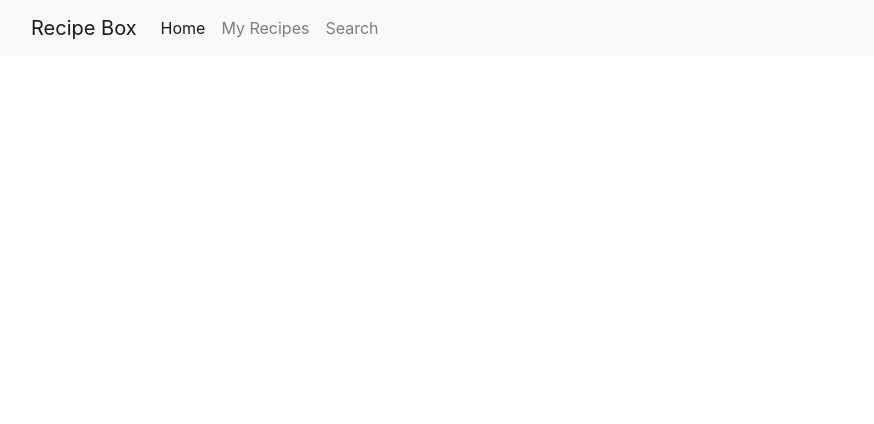
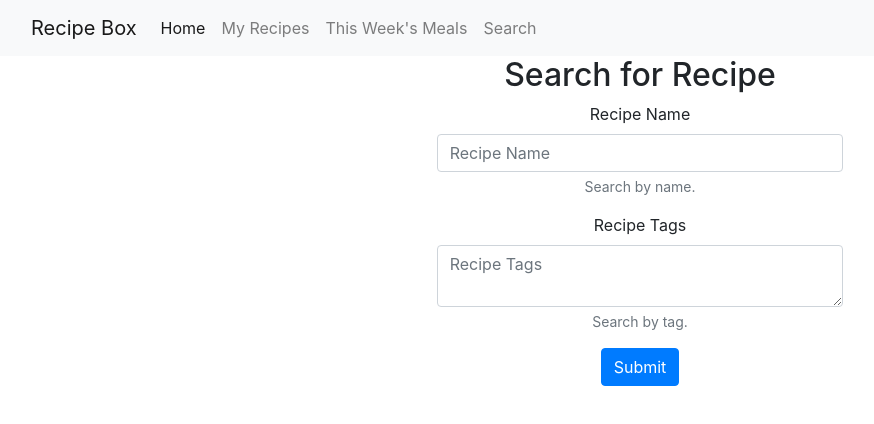
Before and after one commit to JackieHodges/RecipeKeeper, a React (Create React App) app in the folder client/: page /searchRecipes in a window 1280 px wide. Shown: the top 424 px of the page, without its empty margins (0-874 px from the left). Built offline with nearby package versions, Linux system fonts and the light colour scheme.

Commit message:
added new components and router routes

```diff
--- a/client/src/App.js
+++ b/client/src/App.js
@@ -4,6 +4,8 @@ import { BrowserRouter, Switch, Route } from 'react-router-dom';
 import HomePage from './pages/HomePage'
 import NavBar from "./components/navBar";
 import MyRecipes from "./components/myRecipes";
+import SearchRecipe from "./components/searchRecipes";
+import ThisWeek from "./components/thisWeeksMeals";
 
 function App() {
   return (
@@ -13,6 +15,8 @@ function App() {
         <Switch>
           <Route exact path="/" component={ HomePage } />
           <Route exact path="/myRecipes" component={ MyRecipes } />
+          <Route exact path="/searchRecipes" component={ SearchRecipe } />
+          <Route exact path="/thisWeeksMeals" component={ ThisWeek } />
         </Switch>
       </BrowserRouter>
     </div>
--- a/client/src/components/navBar.js
+++ b/client/src/components/navBar.js
@@ -18,7 +18,10 @@ function NavBar() {
                             <a className="nav-link" href="/myRecipes">My Recipes</a>
                         </li>
                         <li className="nav-item">
-                            <a className="nav-link" href="/">Search</a>
+                            <a className="nav-link" href="/thisWeeksMeals">This Week's Meals</a>
+                        </li>
+                        <li className="nav-item">
+                            <a className="nav-link" href="/searchRecipes">Search</a>
                         </li>
                     </ul>
                 </div>
--- a/client/src/components/searchRecipes.js
+++ b/client/src/components/searchRecipes.js
@@ -0,0 +1,40 @@
+import React from "react";
+import { Form, Button, Row, Col } from "react-bootstrap";
+
+function SearchRecipe() {
+
+    return (
+        <div>
+            <Row>
+                <Col></Col>
+                <Col>
+                    <h2>Search for Recipe</h2>
+                    <Form>
+                        <Form.Group controlId="formRecipe">
+                            <Form.Label>Recipe Name</Form.Label>
+                            <Form.Control type="text" placeholder="Recipe Name" />
+                            <Form.Text className="text-muted">
+                                Search by name.
+                            </Form.Text>
+                        </Form.Group>
+
+                        <Form.Group controlId="formRecipeTag">
+                            <Form.Label>Recipe Tags</Form.Label>
+                            <Form.Control as="textarea" placeholder="Recipe Tags" />
+                            <Form.Text className="text-muted">
+                                Search by tag.
+                            </Form.Text>
+                        </Form.Group>
+
+                        <Button variant="primary" type="submit">
+                            Submit
+                        </Button>
+                    </Form>
+                </Col>
+                <Col></Col>
+            </Row>
+        </div>
+    )
+}
+
+export default SearchRecipe;
--- a/client/src/components/thisWeeksMeals.js
+++ b/client/src/components/thisWeeksMeals.js
@@ -0,0 +1,21 @@
+import React from "react";
+import { Row, Col } from "react-bootstrap";
+
+function ThisWeek() {
+
+    return (
+        <div>
+            <Row>
+                <Col>Sunday</Col>
+                <Col>Monday</Col>
+                <Col>Tuesday</Col>
+                <Col>Wednesday</Col>
+                <Col>Thursday</Col>
+                <Col>Friday</Col>
+                <Col>Saturday</Col>
+            </Row>
+        </div>
+    )
+}
+
+export default ThisWeek;
--- a/client/src/pages/HomePage.js
+++ b/client/src/pages/HomePage.js
@@ -5,7 +5,6 @@ function HomePage() {
     return (
         <div>
             This is the homepage
-
         </div>
     )
 
```
Also changed, not shown: client/src/components/groceryList.js (added, +20 -0 lines).
